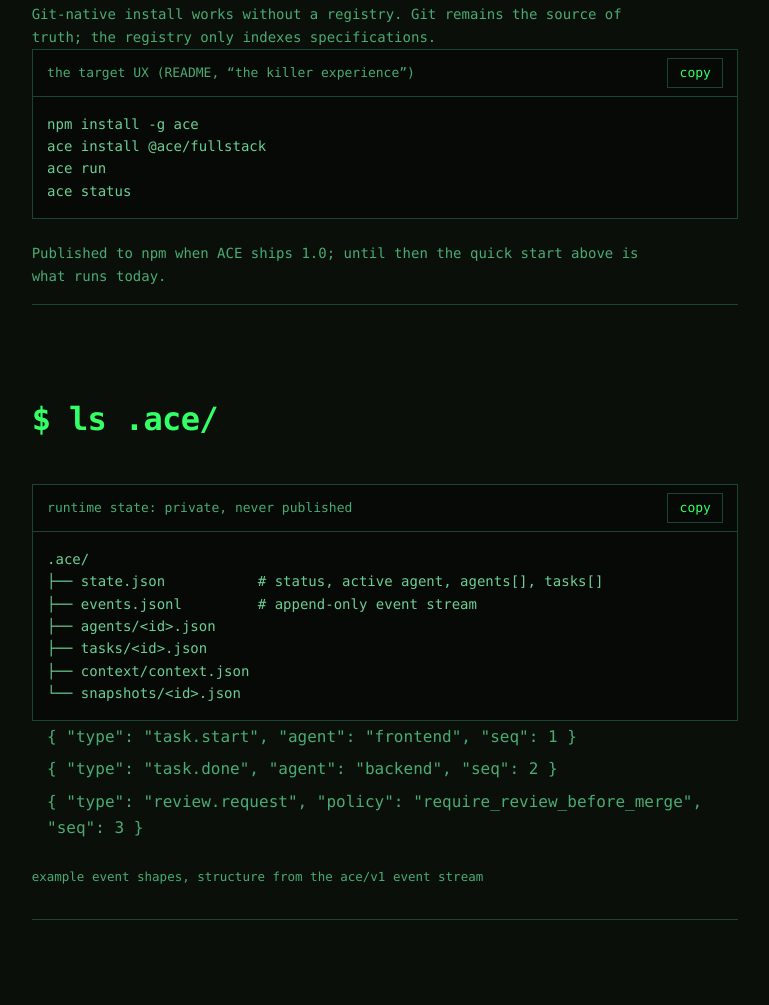
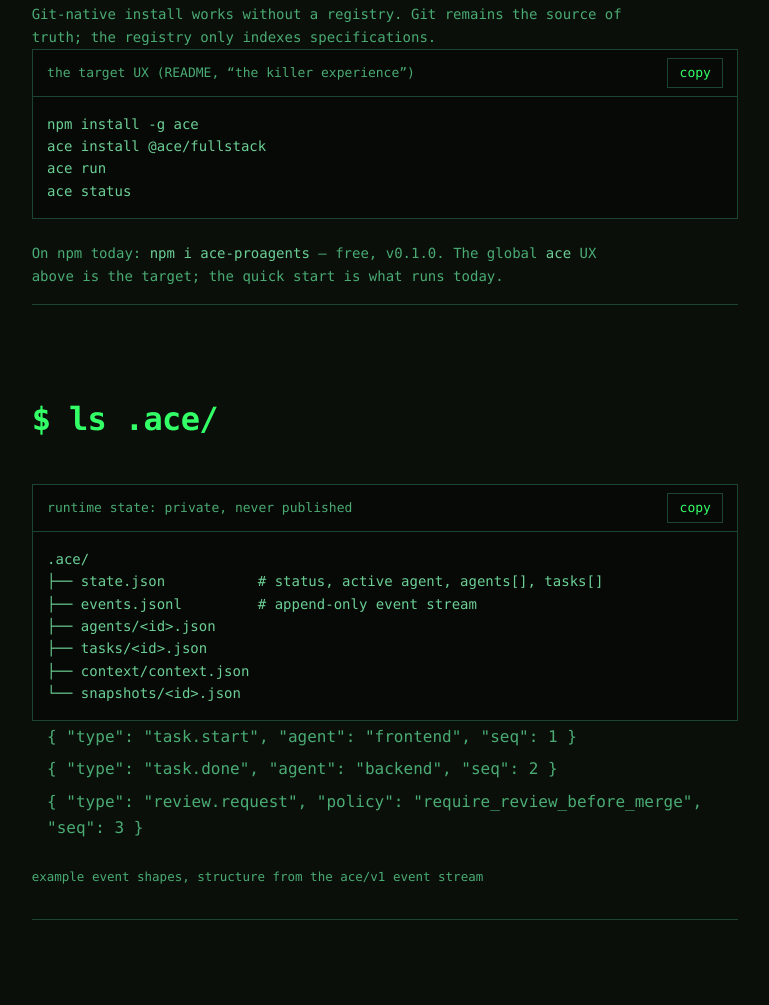
Before and after one commit to EnzoVezzaro/ace-proagents, a website with bundled scripts: page site/index.html in a window 1280 px wide. Shown: the part 3882-4887 px from the top of the page, without its empty margins (164-933 px from the left). Built offline with nearby package versions, Linux system fonts and the light colour scheme.

Commit message:
publish ace-proagents 0.1.0 to npm; truthful install copy

```diff
--- a/site/index.html
+++ b/site/index.html
@@ -154,7 +154,7 @@ ace install @ace/fullstack
 ace run
 ace status</pre>
       </div>
-      <p class="fine">Published to npm when ACE ships 1.0; until then the quick start above is what runs today.</p>
+      <p class="fine">On npm today: <code>npm i ace-proagents</code> — free, v0.1.0. The global <code>ace</code> UX above is the target; the quick start is what runs today.</p>
     </section>
 
     <!-- runtime state -->
```
Also changed, not shown: README.md.
